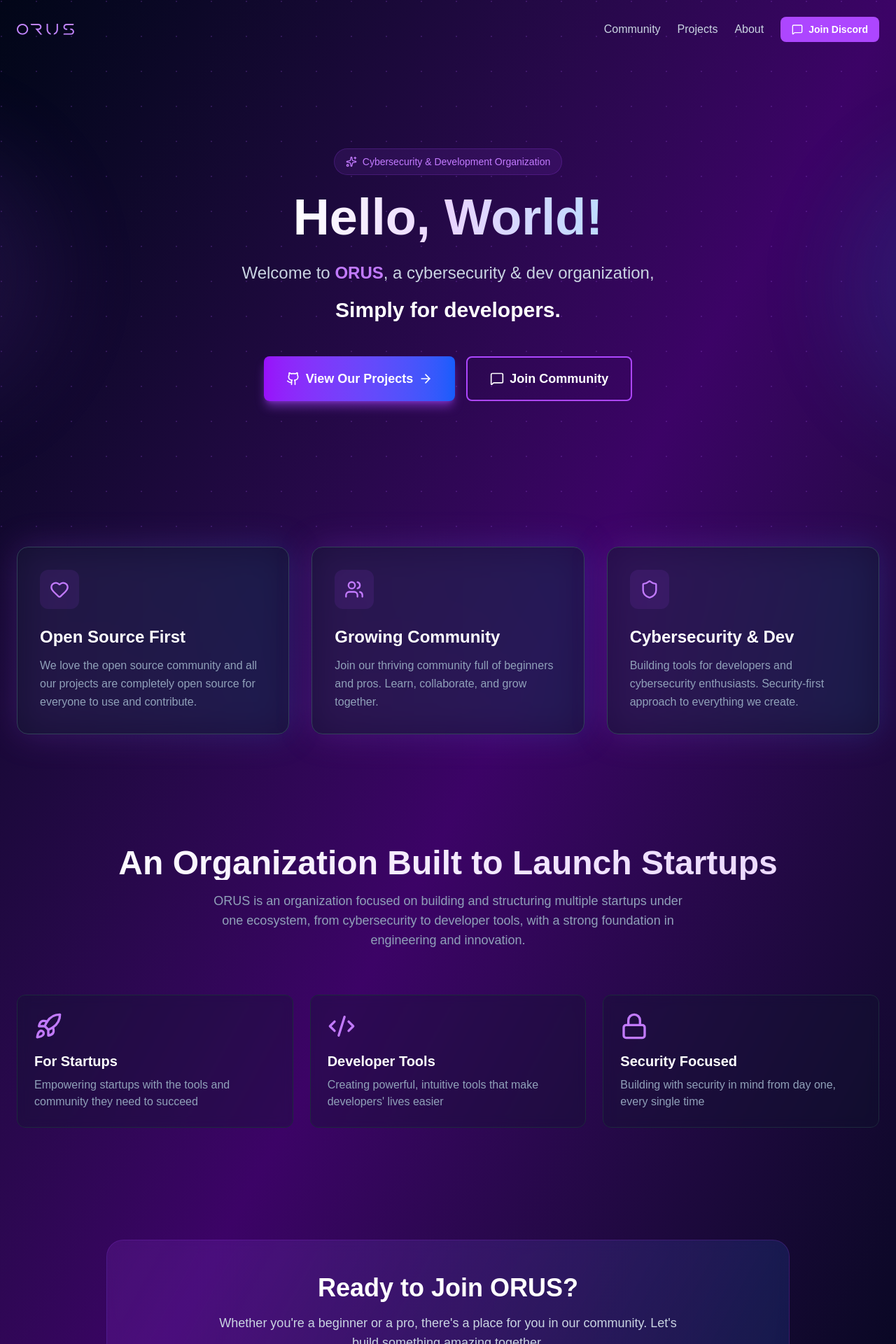
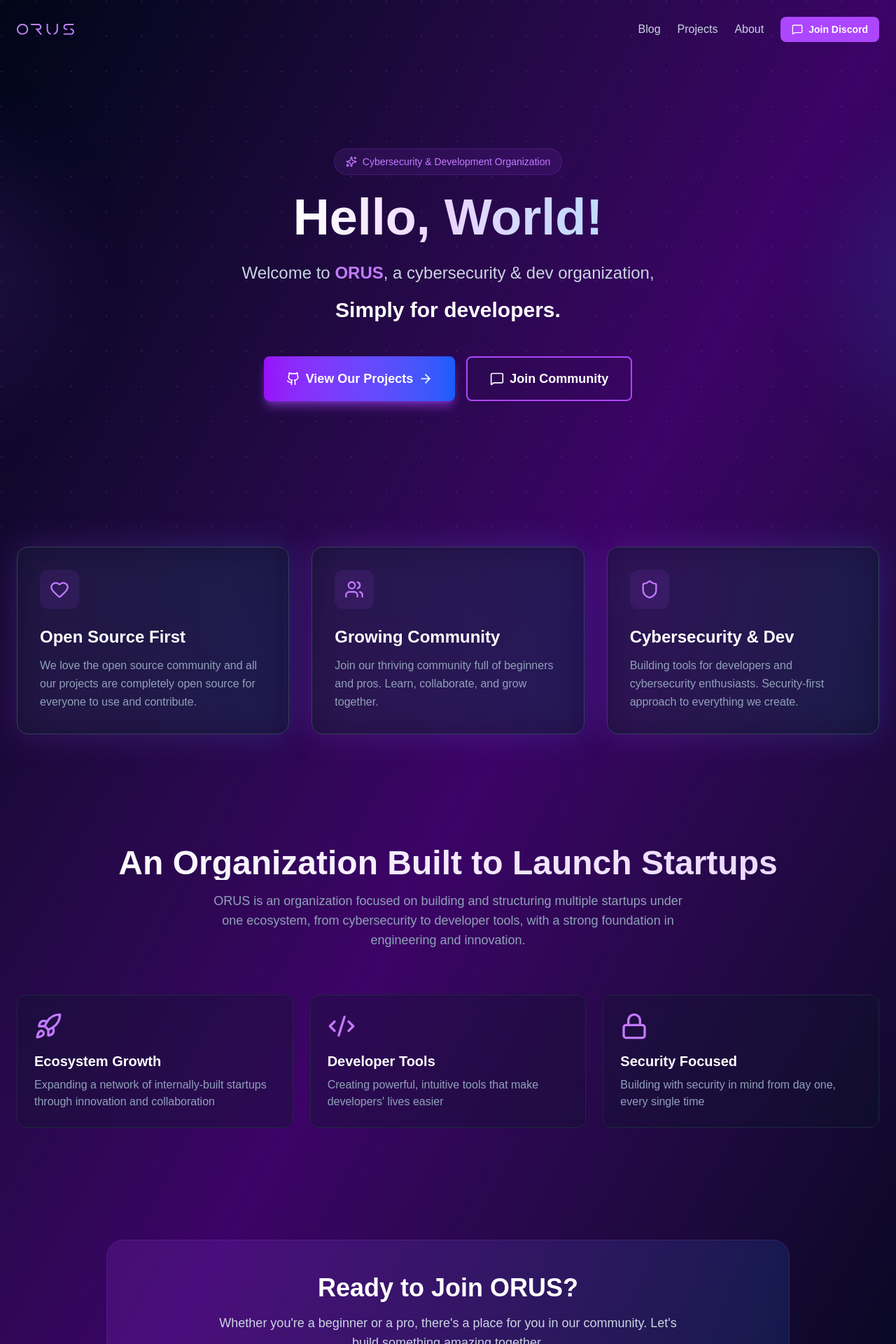
Before and after one commit to orus-dev/orus, a Next.js app: page / in a window 1280 px wide. Shown: the top 1920 px of the page at 70% size. Built offline with nearby package versions, Linux system fonts and the light colour scheme.

Commit message:
Small but good improvements

```diff
--- a/src/app/page.tsx
+++ b/src/app/page.tsx
@@ -48,9 +48,9 @@
   const values = [
     {
       icon: Rocket,
-      title: "For Startups",
+      title: "Ecosystem Growth",
       description:
-        "Empowering startups with the tools and community they need to succeed",
+        "Expanding a network of internally-built startups through innovation and collaboration",
     },
     {
       icon: Code2,
@@ -138,10 +138,10 @@
         </motion.div>
 
         <div className="flex gap-6 items-center">
-          {["Community", "Projects", "About"].map((item, i) => (
+          {["Blog", "Projects", "About"].map((item, i) => (
             <motion.a
               key={item}
-              href={`#${item.toLowerCase()}`}
+              href={`/${item.toLowerCase()}`}
               className="text-slate-300 hover:text-white transition-colors hidden md:block"
               initial={{ opacity: 0, y: -20 }}
               animate={{ opacity: 1, y: 0 }}
```
